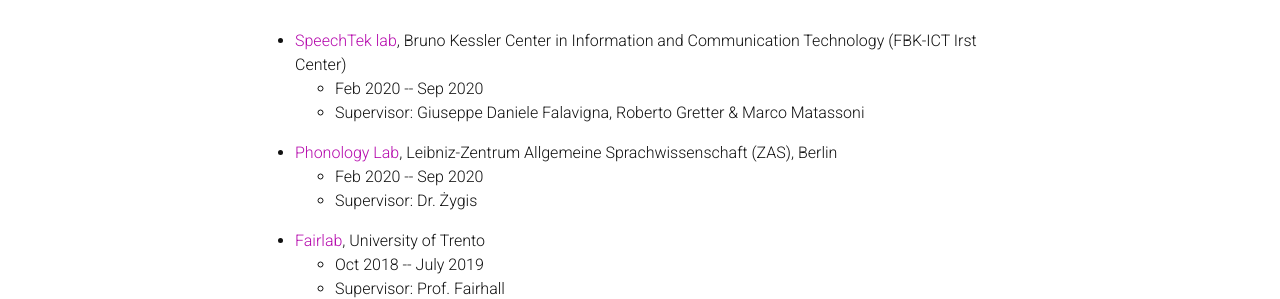
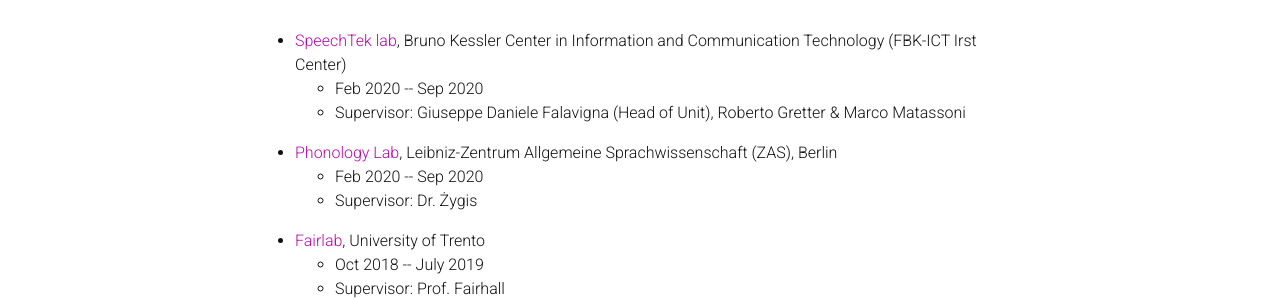
Before and after one commit to NinaHK/NinaHK.github.io, a Jekyll site: the page built from _pages/CV.md, in a window 1280 px wide and 900 px high, scrolled down 449 px. Shown: the part 157-456 px from the top of the window. Built offline with Jekyll 4.4.1, drawn with Linux system fonts in a browser that asks for light colours; nearby versions of some CDN libraries; a style sheet for code colours, icons or effects is not loaded.

Commit message:
Update title

```diff
--- a/_pages/CV.md
+++ b/_pages/CV.md
@@ -53,7 +53,7 @@
 <ul>
   <li><a href="https://ict.fbk.eu/units/speechtek/">SpeechTek lab</a>, Bruno Kessler Center in Information and Communication Technology (FBK-ICT Irst Center)</li>
   <ul><li> Feb 2020 -- Sep 2020</li>
-  	<li>Supervisor: Giuseppe Daniele Falavigna, Roberto Gretter & Marco Matassoni </li>
+  	<li>Supervisor: Giuseppe Daniele Falavigna (Head of Unit), Roberto Gretter & Marco Matassoni </li>
   </ul>
 </ul>
 <ul>
```
